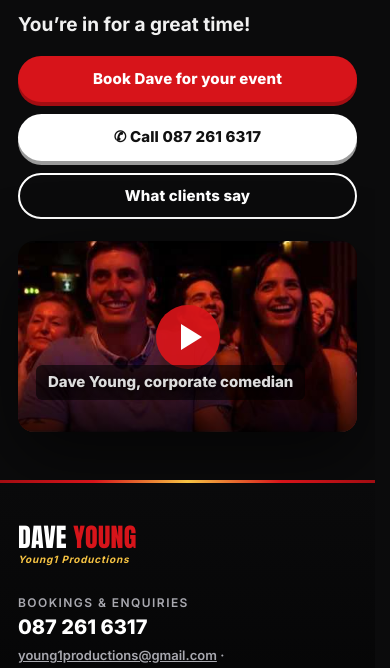
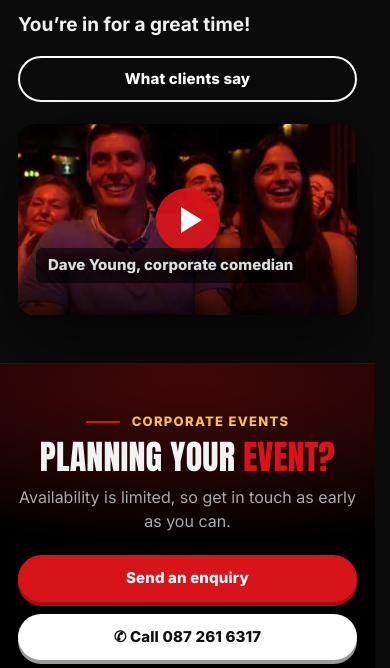
Before and after one commit to apexagenticsuk/dave-preview, a plain HTML site: page corporate.html in a window 390 px wide. Shown: the part 1513-2181 px from the top of the page. Drawn offline with Linux system fonts and the light colour scheme.

Commit message:
Corporate: closing CTA section

```diff
--- a/corporate.html
+++ b/corporate.html
@@ -11,10 +11,11 @@
 <p data-dy="e17 t3" class="big">Dave Young is currently the most sought-after entertainer for corporate events in Ireland. With over 20 years of professional experience performing at high-end, high-profile events, he&#8217;ll have all your guests laughing with his sophisticated style of comedy that your clients will remember for years to come.</p>
 <p data-dy="e18 t4">Dave Young is the perfect choice for corporate events of any nature: whether you need a stage act, a comedian, an after-dinner or a motivational speaker, this award-winning comedian will deliver a tour de force performance. Listed above are just a few of his previous clients, which we hear are still laughing! Please feel free to call today, or <a data-dy="e19 a0" class="ul" href="mailto:info@daveyounglive.com?subject=Corporate%20comedian">send us an email</a>, as we&#8217;d be delighted to add you to the growing list of corporate clients. Availability is limited and we would advise getting in touch as soon as possible to avoid disappointment&#8230;</p>
 <p data-dy="e20" class="big"><b data-dy="e21 t5">You&#8217;re in for a great time!</b></p>
-<div data-dy="e22" class="btnrow" style="margin-top:16px"><a data-dy="e23 a1 t6" class="btn red" href="book.html">Book Dave for your event</a><a data-dy="e24 a2 t7" class="btn call" href="tel:+353872616317">Call 087 261 6317</a><a data-dy="e25 a3 t8" class="btn ghost" href="about.html#reviews">What clients say</a></div></div>
-<div data-dy="e26" class="reel" data-cms="clips" data-place="reel" data-view="lite"><div class="lite" data-yt="eU0FoLZ-1d0" data-title="Dave Young, corporate comedian" style="--bg:url('assets/yt_eU0FoLZ-1d0.jpg')"><button type="button" class="litebtn" aria-label="Play video: Dave Young, corporate comedian"><span class="play" aria-hidden="true"></span></button><span class="lab">Dave Young, corporate comedian</span></div></div>
+<div data-dy="e22" class="btnrow" style="margin-top:16px"><a data-dy="e23 a1 t6" class="btn ghost" href="about.html#reviews">What clients say</a></div></div>
+<div data-dy="e24" class="reel" data-cms="clips" data-place="reel" data-view="lite"><div class="lite" data-yt="eU0FoLZ-1d0" data-title="Dave Young, corporate comedian" style="--bg:url('assets/yt_eU0FoLZ-1d0.jpg')"><button type="button" class="litebtn" aria-label="Play video: Dave Young, corporate comedian"><span class="play" aria-hidden="true"></span></button><span class="lab">Dave Young, corporate comedian</span></div></div>
 </div></section>
 
+<section data-dy="s3 e25" class="closer"><div data-dy="e26" class="wrap"><p data-dy="e27 t7" class="kicker">Corporate events</p><h2 data-dy="e28 t8" class="sec">Planning your <span data-dy="e29" class="r">event?</span></h2><p data-dy="e30 t9" class="lead">Availability is limited, so get in touch as early as you can.</p><div data-dy="e31" class="btnrow"><a data-dy="e32 a2 t10" class="btn red" href="book.html#enquiry">Send an enquiry</a><a data-dy="e33 a3 t11" class="btn call" href="tel:+353872616317">Call 087 261 6317</a><a data-dy="e34 a4 t12" class="btn ghost" href="mailto:info@daveyounglive.com?subject=Corporate%20comedian">Email Dave&#8217;s team</a></div></div></section>
 </main>
 <footer data-dy="e33" id="contact"><div data-dy="e34" class="wrap">
 <div data-dy="e35"><div data-dy="e36" class="brand"><span data-dy="e37 t23" class="d">Dave</span> <span data-dy="e38 t24" class="y">Young</span><small data-dy="e39 t25">Young1 Productions</small></div></div>
--- a/ui.css
+++ b/ui.css
@@ -198,3 +198,6 @@ main.pgm{min-height:70vh}
 @media (max-width:600px){.ctabar .wrap{flex-direction:row;flex-wrap:wrap;justify-content:center;text-align:center;gap:10px;padding-top:16px;padding-bottom:18px}.ctabar p{flex:0 0 100%;font-size:21px;line-height:1.15}.ctabar .acts{flex:0 0 auto;justify-content:center}.ctabar .btn.call{padding:11px 22px}}
 /* v3.2 corporate hero: stacked on tablet/phone so the headline never meets the photo */
 @media (max-width:900px){.bhero.photo.corp{height:auto;overflow:visible;display:flex;flex-direction:column}.bhero.photo.corp:before{display:none}.bhero.photo.corp .txt{position:static;padding:34px 0 24px;order:1}.bhero.photo.corp img{position:static;order:2;width:100%;height:clamp(260px,52vw,380px);object-fit:cover;object-position:62% 8%;opacity:1}.bhero.photo.corp h1{font-size:clamp(34px,7vw,52px)}}
+.closer{text-align:center;padding:clamp(48px,7vw,86px) 0;background:radial-gradient(700px 260px at 50% 0,rgba(215,25,32,.35),transparent 70%),#000;border-top:1px solid #1d1d20}
+.closer .lead{margin:10px auto 22px;max-width:520px}.closer .btnrow{justify-content:center}
+.closer .kicker{justify-content:center}
```
Also changed, not shown: shop.html (+2 -2 lines).
